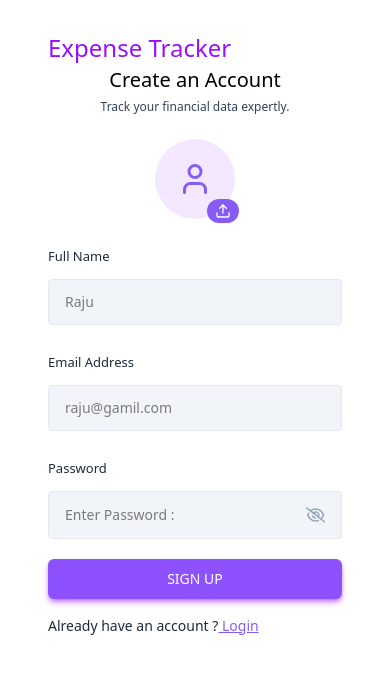
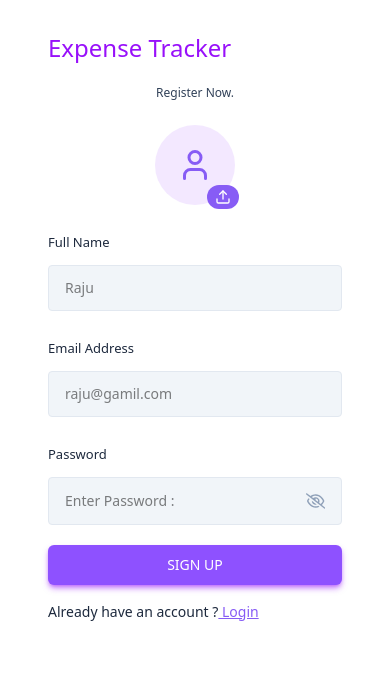
Before and after one commit to Rajuarelli83/Expense-Tracker, a React (Vite) app in the folder frontend/: page /signup in a window 390 px wide. Shown: the top 674 px of the page. Built offline with nearby package versions, Linux system fonts and the light colour scheme.

Commit message:
changing overlapping SignUp.jsx

```diff
--- a/frontend/src/pages/Auth/SignUp.jsx
+++ b/frontend/src/pages/Auth/SignUp.jsx
@@ -82,8 +82,9 @@ const SignUp = () => {
     return (
         <AuthLayout >
         <div className="lg:w-[70%] h-3/4 md:h-full flex flex-col justify-center">
-            <h3 className="text-xl font-semobold text-black text-center">Create an Account</h3>
-            <p className="text-xs text-slate-700 mt-[5px] mb-6 text-center">Track your financial data expertly.</p>
+            <h3 className=" hidden md:block text-xl font-semobold text-black text-center">Create an Account</h3>
+            <p className=" hidden md:block text-xs text-slate-700 mt-[5px] mb-6 text-center">Track your financial data expertly.</p>
+           <p className=" block md:hidden text-xs text-slate-700 mt-[5px] mb-6 text-center">Register Now.</p>
 
            <form onSubmit={handleSignUp} >
 
```
